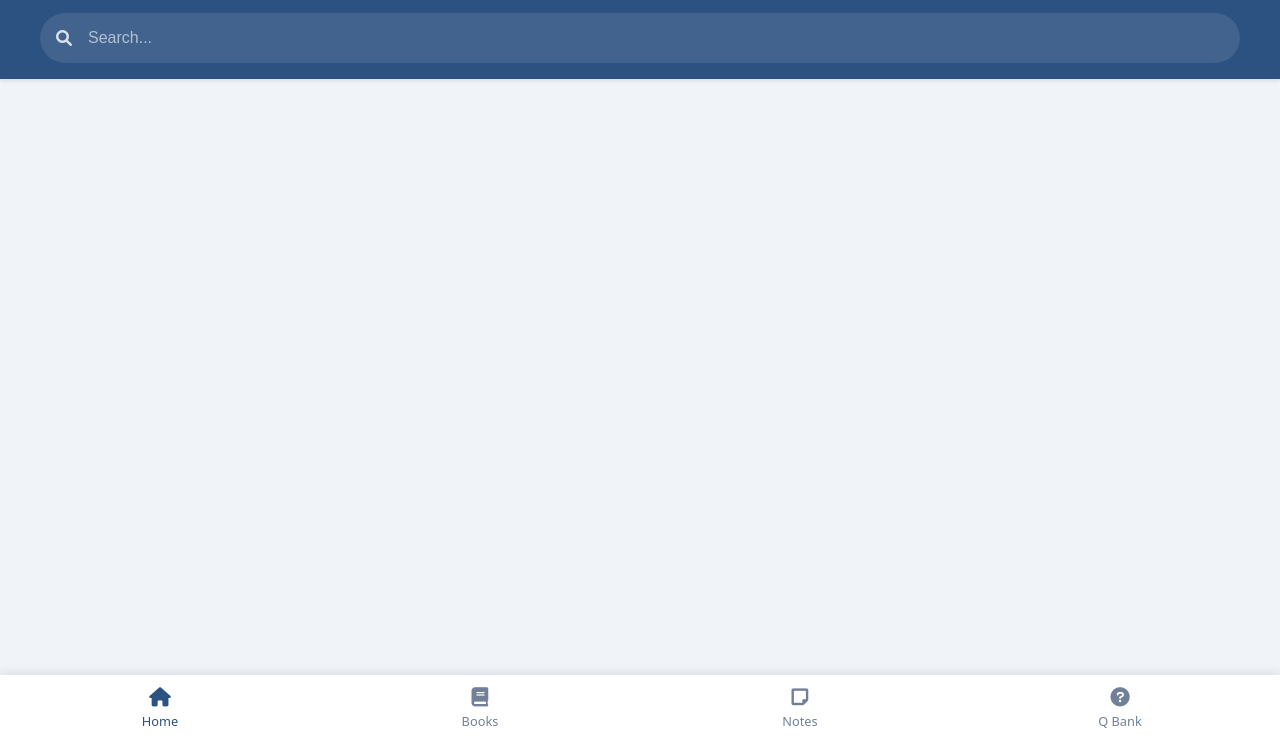
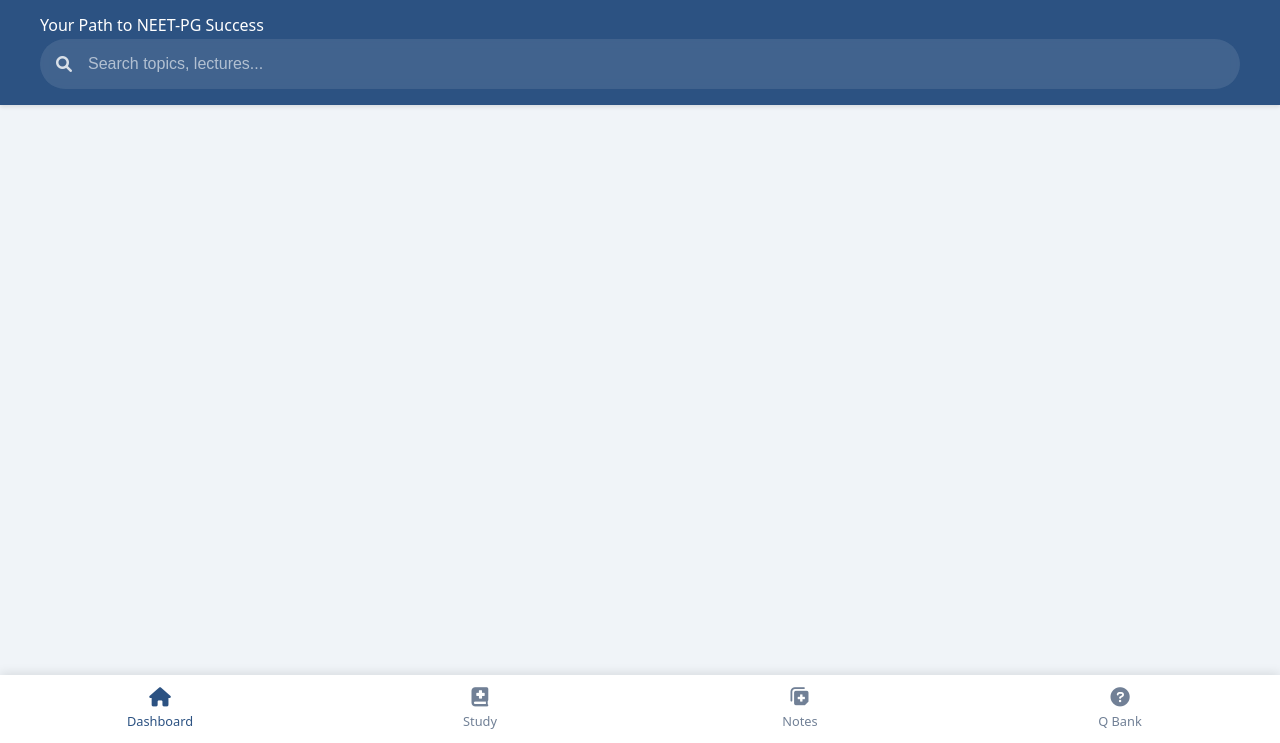
Before and after one commit to tk22kalal2/web-app3, a website: page index.html in a window 1280 px wide. Shown: the part 57-800 px from the top of the page. Drawn offline with Linux system fonts and the light colour scheme.

Commit message:
Update index.html

```diff
--- a/index.html
+++ b/index.html
@@ -3,7 +3,7 @@
 <head>
   <meta charset="UTF-8">
   <meta name="viewport" content="width=device-width, initial-scale=1.0">
-  <title>NEET PG Education Platform</title>
+  <title>NEXTPULSE - NEET PG Preparation Platform</title>
   <link rel="stylesheet" href="styles.css">
   <link rel="stylesheet" href="https://cdnjs.cloudflare.com/ajax/libs/font-awesome/6.0.0/css/all.min.css">
 </head>
@@ -14,17 +14,18 @@
         <i class="fas fa-arrow-left"></i>
       </button>
       <h1 id="pageTitle">NEXTPULSE</h1>
+      <p class="header-subtitle">Your Path to NEET-PG Success</p>
       <div class="search-bar">
         <i class="fas fa-search"></i>
-        <input type="text" placeholder="Search..." id="searchInput">
+        <input type="text" placeholder="Search topics, lectures..." id="searchInput">
       </div>
     </div>
   </header>
   <main></main>
   <nav class="bottom-nav">
-    <a href="#" class="active"><i class="fas fa-home"></i><span>Home</span></a>
-    <a href="#"><i class="fas fa-book"></i><span>Books</span></a>
-    <a href="#"><i class="fas fa-sticky-note"></i><span>Notes</span></a>
+    <a href="#" class="active"><i class="fas fa-home"></i><span>Dashboard</span></a>
+    <a href="#"><i class="fas fa-book-medical"></i><span>Study</span></a>
+    <a href="#"><i class="fas fa-notes-medical"></i><span>Notes</span></a>
     <a href="#"><i class="fas fa-question-circle"></i><span>Q Bank</span></a>
   </nav>
   <script type="module" src="script.js"></script>
```
